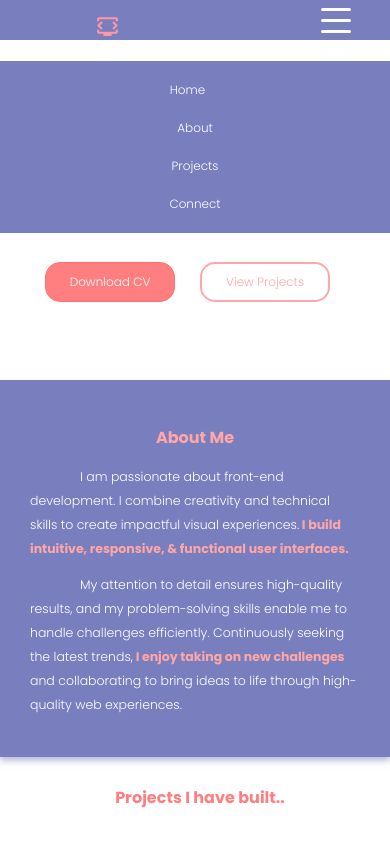
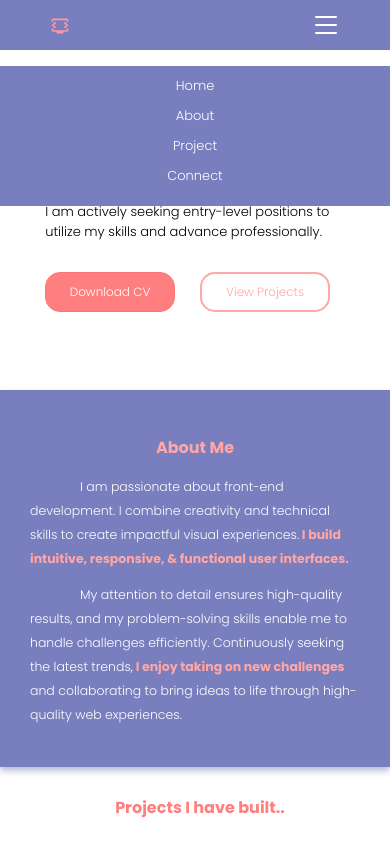
Before and after one commit to temidayobelloh/my_Portfolio, a React (Create React App) app: page / in a window 390 px wide. Both pictures are taken after a click on the element 336 px from the left and 20 px from the top of the page. Shown: the top 844 px of the page. Built offline with nearby package versions, Linux system fonts and the light colour scheme.

Commit message:
worked on the 390px screen

```diff
--- a/src/Components/Contact/contact.css
+++ b/src/Components/Contact/contact.css
@@ -69,7 +69,6 @@ label {
     text-align: left;
 }
 
-/* Input and Textarea Styling */
 input, textarea {
     width: 100%;
     padding: 10px;
@@ -272,6 +271,7 @@ textarea {
         background-color: #fafafa;
         box-shadow: 0 4px 12px rgba(0, 0, 0, 0.1);
         font-size: 12px;
+        margin-bottom: 30px;
     }
 
     label {
--- a/src/Components/Footer/footer.css
+++ b/src/Components/Footer/footer.css
@@ -153,7 +153,7 @@
     .footer-wrapper {
         background-color: white;
         width: 100%;
-        height: auto;
+        height: auto; /* Ensure it adjusts to content */
         padding: 10px 20px;
         color: black;
         text-align: center;
@@ -161,14 +161,14 @@
         border: none;
         box-shadow: 0 2px 4px rgba(228, 232, 234, 0.8);
         margin-top: 0;
-        opacity: 0;
-        transform: translateY(20px);
+        opacity: 1; /* Set opacity to 1 */
+        transform: translateY(0); /* Ensure it's at its correct position */
         transition: opacity 0.6s ease, transform 0.6s ease;
     }
 
     .footer-wrapper.show {
-        opacity: 1;
-        transform: translateY(0);
+        opacity: 1; /* Already visible */
+        transform: translateY(0); /* No translation needed */
     }
 
     .footer-content {
--- a/src/Components/Home/home.css
+++ b/src/Components/Home/home.css
@@ -197,7 +197,7 @@
         box-sizing: border-box;
     }
 
-    /* Center and resize text content */
+
     .homePage-text {
         width: 90%;
         text-align: left;
--- a/src/Components/Navbar/navbar.css
+++ b/src/Components/Navbar/navbar.css
@@ -1,12 +1,9 @@
-.portfolio-logo {
-  margin-left: 85.33px;
-  width: 30px;
-  transition: transform 0.3s;
-}
-
-.portfolio-logo:hover {
-  cursor: pointer;
-  transform: scale(1.3);
+@import url('https://fonts.googleapis.com/css2?family=Poppins:ital,wght@0,100;0,200;0,300;0,400;0,500;0,600;0,700;0,800;0,900&display=swap');
+* {
+  box-sizing: border-box;
+  font-family: "Poppins", sans-serif;
+  font-weight: 300;
+  font-style: normal;
 }
 
 .navbar-wrapper {
@@ -22,6 +19,17 @@
   margin: 0 auto;
 }
 
+.portfolio-logo {
+  margin-left: 85.33px;
+  width: 30px;
+  transition: transform 0.3s;
+}
+
+.portfolio-logo:hover {
+  cursor: pointer;
+  transform: scale(1.3);
+}
+
 .navbar-logo {
   width: 89px;
   height: 24px;
@@ -31,16 +39,6 @@
 
 .navbar-logo:hover {
   cursor: pointer;
-}
-
-.active-link {
-  color: white;
-  margin-right: 15px;
-}
-
-.navlink {
-  color: white;
-  text-decoration: none;
 }
 
 .navbar-list {
@@ -56,10 +54,6 @@
   margin-right: 50px;
 }
 
-.navbar-list-item:active {
-  color: #ff98a2;
-}
-
 .navbar-list-item:hover {
   cursor: pointer;
   color: #ff98a2;
@@ -67,7 +61,7 @@
 }
 
 .hamburger {
-  display: none; /* Hidden on larger screens */
+  display: none;
   flex-direction: column;
   cursor: pointer;
   margin-right: 20px;
@@ -115,33 +109,136 @@
   }
 
   .hamburger {
-    display: flex; /* Show hamburger on small screens */
+    display: flex;
   }
 
   .navbar-list {
-    display: none; /* Hide by default */
+    display: none;
   }
 
   .navbar-list.active {
-    display: flex; /* Show menu when active */
-    flex-direction: column; /* Stack items vertically */
-    position: absolute; /* Position dropdown */
-    top: 45px; /* Position below the navbar */
+    display: flex;
+    flex-direction: column;
+    position: absolute;
+    top: 45px;
     left: 0;
     right: 0;
-    background-color: #787ebe; /* Match navbar background */
+    background-color: #787ebe;
     z-index: 1000;
-    padding: 10px 0; /* Add padding */
+    padding: 10px 0;
   }
 
   .navbar-list > li {
-    margin: 10px 0; /* Space between items */
-    text-align: center; /* Center the text */
+    margin: 10px 0;
+    text-align: center;
   }
 }
 
 @media (max-width: 390px) {
+  .navbar-wrapper {
+    max-width: 390px;
+    padding: 0 10px;
+    height: 50px;
+    background-color: #787ebe;
+    justify-content: space-between;
+    box-shadow: 0 4px 6px rgba(120, 126, 190, 0.5);
+  }
+
+  .portfolio-logo {
+    margin-left: 40px;
+    width: 20px;
+    margin-top: 1px;
+  }
+
+  .navbar-logo {
+    margin-left: 10px;
+    width: 55px;
+    height: auto;
+  }
+
+  .navbar-list {
+    display: none;
+  }
+
   .navbar-list.active {
-    max-height: 300px; /* Limit height */
+    display: flex;
+    flex-direction: column;
+    position: absolute;
+    top: 50px;
+    left: 0;
+    right: 0;
+    background-color: #787ebe;
+    z-index: 1000;
+    padding: 10px 0;
+  }
+
+  .navbar-list > li {
+    margin-top: 0;
+    text-align: center;
+    font-size: 13px;
+    color: white;
+  }
+
+  .navbar-list-item:hover {
+    color: #ff98a2;
+  }
+
+  .hamburger {
+    display: flex;
+    flex-direction: column;
+    cursor: pointer;
+    margin-right: 40px;
+  }
+
+  .hamburger div {
+    width: 22px;
+    height: 2px;
+    background-color: white;
+    margin: 3px;
+    border-radius: 5px;
+    transition: all 0.3s;
+  }
+
+  .navbar-list.active {
+    max-height: 300px;
+    overflow-y: auto;
+  }
+
+  html, body {
+    height: 100%;
+    overflow-x: hidden;
+  }
+
+  body {
+    overflow-y: scroll;
   }
 }
+
+/* Button Styles */
+.top-btn-position {
+  position: fixed;
+  bottom: 50px;
+  right: 40px;
+  font-size: 30px;
+  color: #ff9899;
+  box-shadow: 0 0 10px rgba(0, 0, 0, 0.5);
+  border-radius: 70%;
+  padding: 5px;
+}
+
+.top-btn-style {
+  height: 150px;
+  width: 150px;
+  border-radius: 70%;
+  border: 4px solid #333;
+  background-color: #ff9899;
+  color: #333;
+}
+
+.top-btn-style:hover {
+  cursor: pointer;
+  animation: none;
+  background-color: #333;
+  color: #fff;
+  border: 2px solid #fff;
+}
--- a/src/Components/Navbar/navbar.jsx
+++ b/src/Components/Navbar/navbar.jsx
@@ -1,5 +1,4 @@
 import { useState } from 'react';
-import { NavLink } from 'react-router-dom';
 import logo from '../assets/dev_mode_tv.svg';
 import './navbar.css';
 
@@ -8,6 +7,11 @@ const Navbar = ({ scrollToSection, homeRef, aboutRef, projectsRef, contactRef })
 
   const toggleMenu = () => {
     setIsOpen(!isOpen);
+  };
+
+  const handleMenuItemClick = (ref) => {
+    scrollToSection(ref);
+    setIsOpen(false);  // Close the menu after clicking an item
   };
 
   return (
@@ -19,25 +23,17 @@ const Navbar = ({ scrollToSection, homeRef, aboutRef, projectsRef, contactRef })
         <div />
       </div>
       <ul className={`navbar-list ${isOpen ? 'active' : ''}`}>
-        <li onClick={() => scrollToSection(homeRef)} className='navbar-list-item'>
-          <NavLink to='/' className={({ isActive }) => isActive ? 'active-link navlink' : 'navlink'}>
-            Home
-          </NavLink>
+        <li onClick={() => handleMenuItemClick(homeRef)} className='navbar-list-item'>
+          Home
         </li>
-        <li onClick={() => scrollToSection(aboutRef)} className='navbar-list-item'>
-          <NavLink to='/about' className={({ isActive }) => isActive ? 'active-link navlink' : 'navlink'}>
-            About
-          </NavLink>
+        <li onClick={() => handleMenuItemClick(aboutRef)} className='navbar-list-item'>
+          About
         </li>
-        <li onClick={() => scrollToSection(projectsRef)} className='navbar-list-item'>
-          <NavLink to='/projects' className={({ isActive }) => isActive ? 'active-link navlink' : 'navlink'}>
-            Projects
-          </NavLink>
+        <li onClick={() => handleMenuItemClick(projectsRef)} className='navbar-list-item'>
+          Project
         </li>
-        <li onClick={() => scrollToSection(contactRef)} className='navbar-list-item'>
-          <NavLink to='/connect' className={({ isActive }) => isActive ? 'active-link navlink' : 'navlink'}>
-            Connect
-          </NavLink>
+        <li onClick={() => handleMenuItemClick(contactRef)} className='navbar-list-item'>
+          Connect
         </li>
       </ul>
     </div>
```
